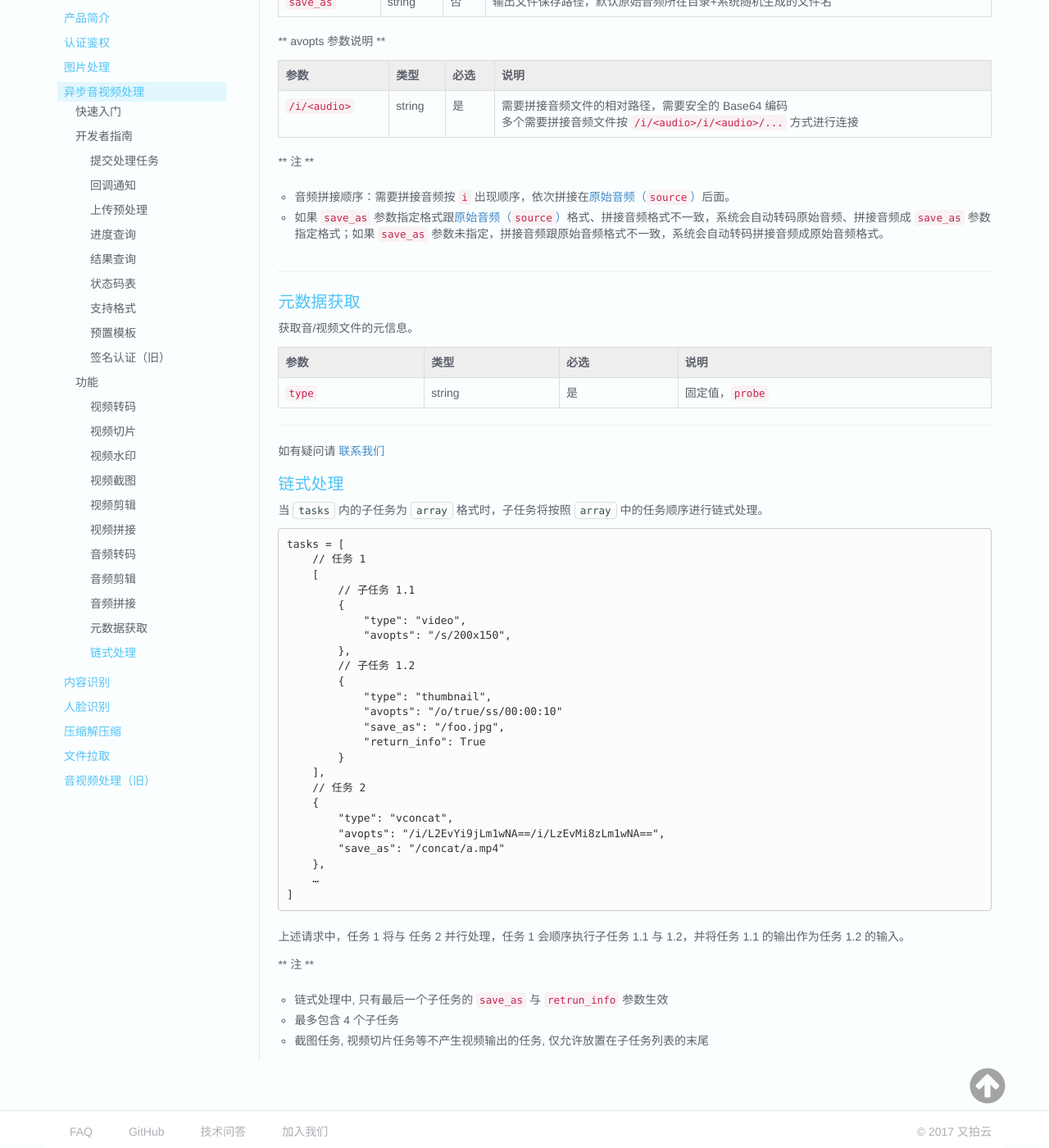
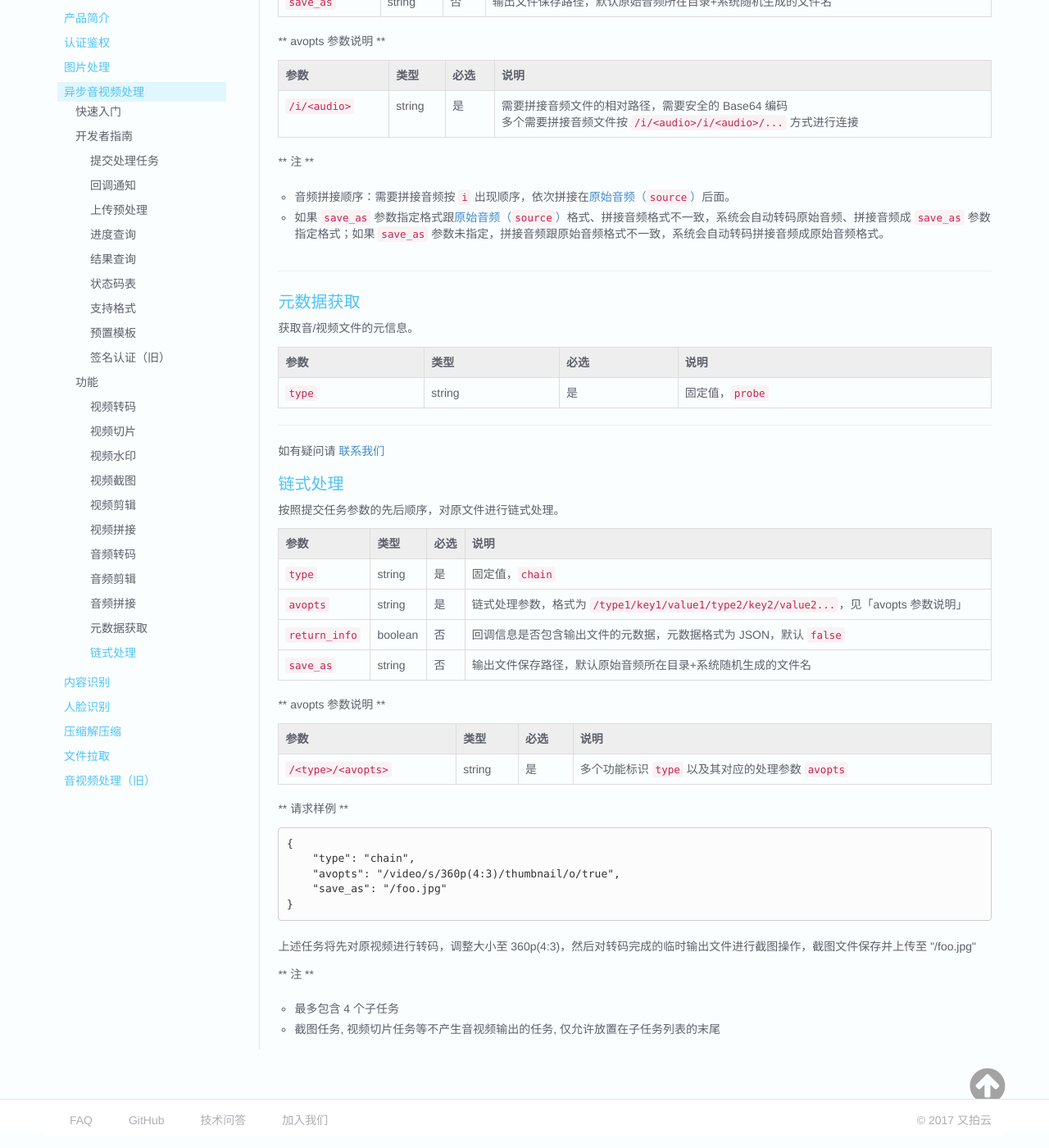
Before and after one commit to upyun/docs, an MkDocs documentation site: the page built from sources/cloud/av.md, in a window 1280 px wide and 1400 px high, scrolled down 12448 px. Shown: the whole window at 82% size. Built offline with MkDocs 1.6.1, drawn with Linux system fonts in a browser that asks for light colours; old or Windows-style settings are respelled for this version of MkDocs.

Commit message:
change naga api

````diff
--- a/sources/cloud/av.md
+++ b/sources/cloud/av.md
@@ -635,39 +635,34 @@ southwest     |     south      |     southeast
 
 ### 链式处理
 
-当 `tasks` 内的子任务为 `array` 格式时，子任务将按照 `array` 中的任务顺序进行链式处理。
+按照提交任务参数的先后顺序，对原文件进行链式处理。
 
-```
-tasks = [
-    // 任务 1
-    [
-        // 子任务 1.1
-        {
-            "type": "video",
-            "avopts": "/s/200x150",
-        },
-        // 子任务 1.2
-        {
-            "type": "thumbnail",
-            "avopts": "/o/true/ss/00:00:10"
-            "save_as": "/foo.jpg",
-            "return_info": True
-        }
-    ],
-    // 任务 2
-    {
-        "type": "vconcat",
-        "avopts": "/i/L2EvYi9jLm1wNA==/i/LzEvMi8zLm1wNA==",
-        "save_as": "/concat/a.mp4"
-    },
-    …
-]
+| 参数              	| 类型   	| 必选  	| 说明                                    					|
+|-------------------|-----------|-------|-----------------------------------------------------------|
+| `type`            | string    | 是		| 固定值，`chain`                                 			|
+| `avopts`          | string    | 是		| 链式处理参数，格式为 `/type1/key1/value1/type2/key2/value2...`，见「avopts 参数说明」 |
+| `return_info`		| boolean   | 否		| 回调信息是否包含输出文件的元数据，元数据格式为 JSON，默认 `false`  	|
+| `save_as`         | string    | 否		| 输出文件保存路径，默认原始音频所在目录+系统随机生成的文件名   |
+
+** avopts 参数说明 **
+
+| 参数              	| 类型   	| 必选	| 说明                                    			|
+|-------------------|-----------|-------|---------------------------------------------------|
+| `/<type>/<avopts>`      | string    | 是		| 多个功能标识 `type` 以及其对应的处理参数 `avopts` |
+
+** 请求样例 **
+
+```json
+{
+    "type": "chain",
+    "avopts": "/video/s/360p(4:3)/thumbnail/o/true",
+    "save_as": "/foo.jpg"
+}
 ```
 
-上述请求中，任务 1 将与 任务 2 并行处理，任务 1 会顺序执行子任务 1.1 与 1.2，并将任务 1.1 的输出作为任务 1.2 的输入。
+上述任务将先对原视频进行转码，调整大小至 360p(4:3)，然后对转码完成的临时输出文件进行截图操作，截图文件保存并上传至 "/foo.jpg"
 
 ** 注 **
 
-- 链式处理中, 只有最后一个子任务的 `save_as` 与 `retrun_info` 参数生效
 - 最多包含 4 个子任务
-- 截图任务, 视频切片任务等不产生视频输出的任务, 仅允许放置在子任务列表的末尾
+- 截图任务, 视频切片任务等不产生音视频输出的任务, 仅允许放置在子任务列表的末尾
````
